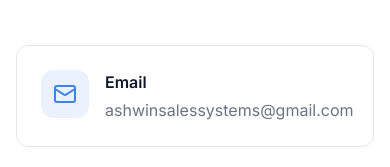
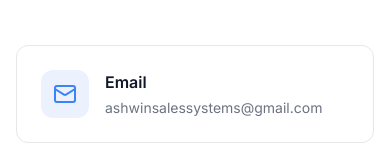
Before and after one commit to Alwinaop/muse-light-dark, a React (Vite) app: page / in a window 390 px wide. Shown: the part 8366-8533 px from the top of the page. Built offline with nearby package versions, Linux system fonts and the light colour scheme; the HTML template or start-up script is replaced by a standard one.

Commit message:
Fix contact section responsiveness

```diff
--- a/src/components/ContactSection.tsx
+++ b/src/components/ContactSection.tsx
@@ -24,12 +24,12 @@ export const ContactSection = () => {
                 className="flex items-start gap-4 p-6 rounded-xl bg-card border border-border hover:border-primary/50 transition-all group"
                 data-testid="link-email"
               >
-                <div className="p-3 rounded-xl bg-primary/10 group-hover:bg-primary/20 transition-colors">
+                <div className="p-3 rounded-xl bg-primary/10 group-hover:bg-primary/20 transition-colors flex-shrink-0">
                   <Mail className="h-6 w-6 text-primary" />
                 </div>
-                <div>
+                <div className="min-w-0 flex-1">
                   <p className="font-semibold text-secondary dark:text-foreground mb-1">Email</p>
-                  <p className="text-muted-foreground">ashwinsalessystems@gmail.com</p>
+                  <p className="text-muted-foreground break-all text-sm sm:text-base">ashwinsalessystems@gmail.com</p>
                 </div>
               </a>
 
```
